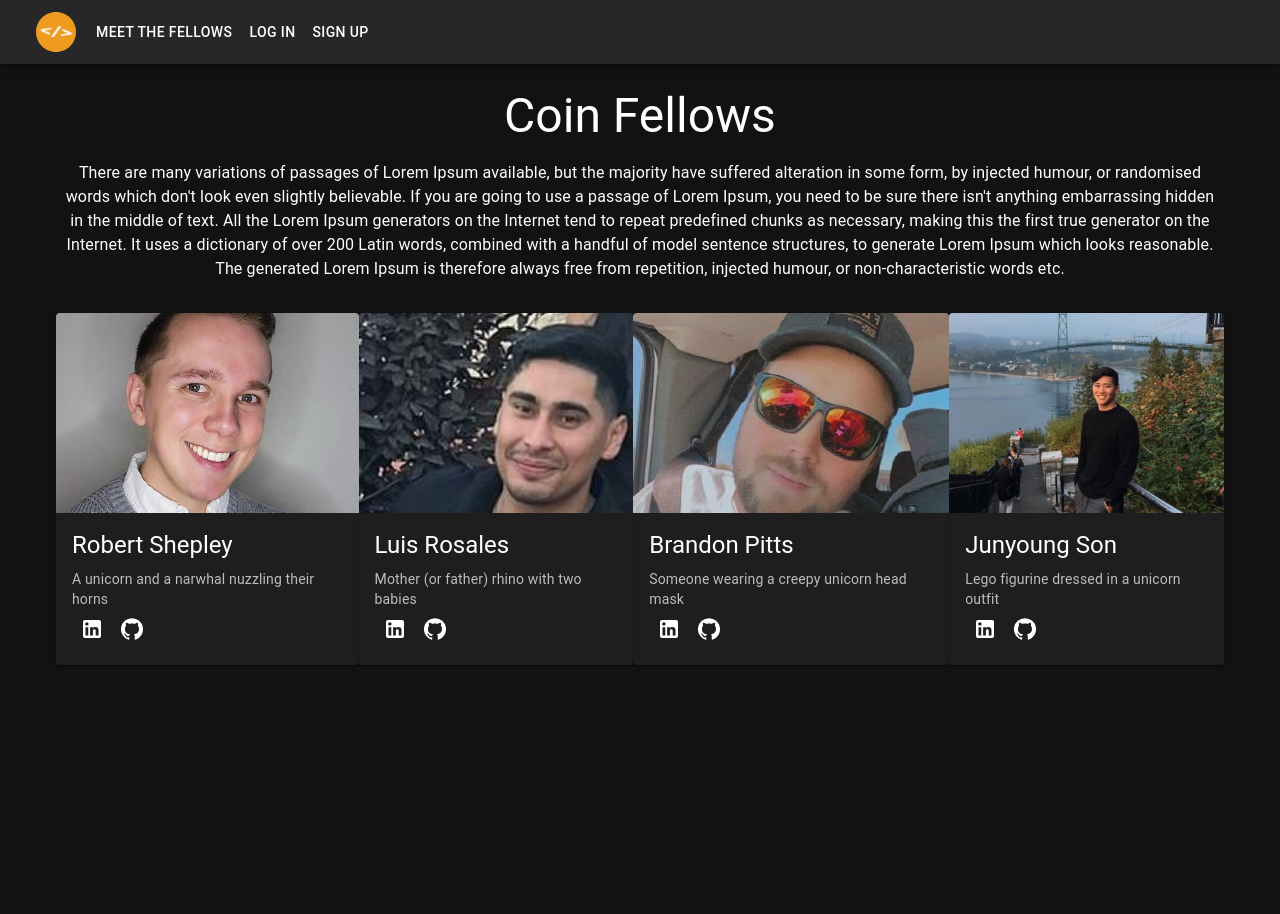
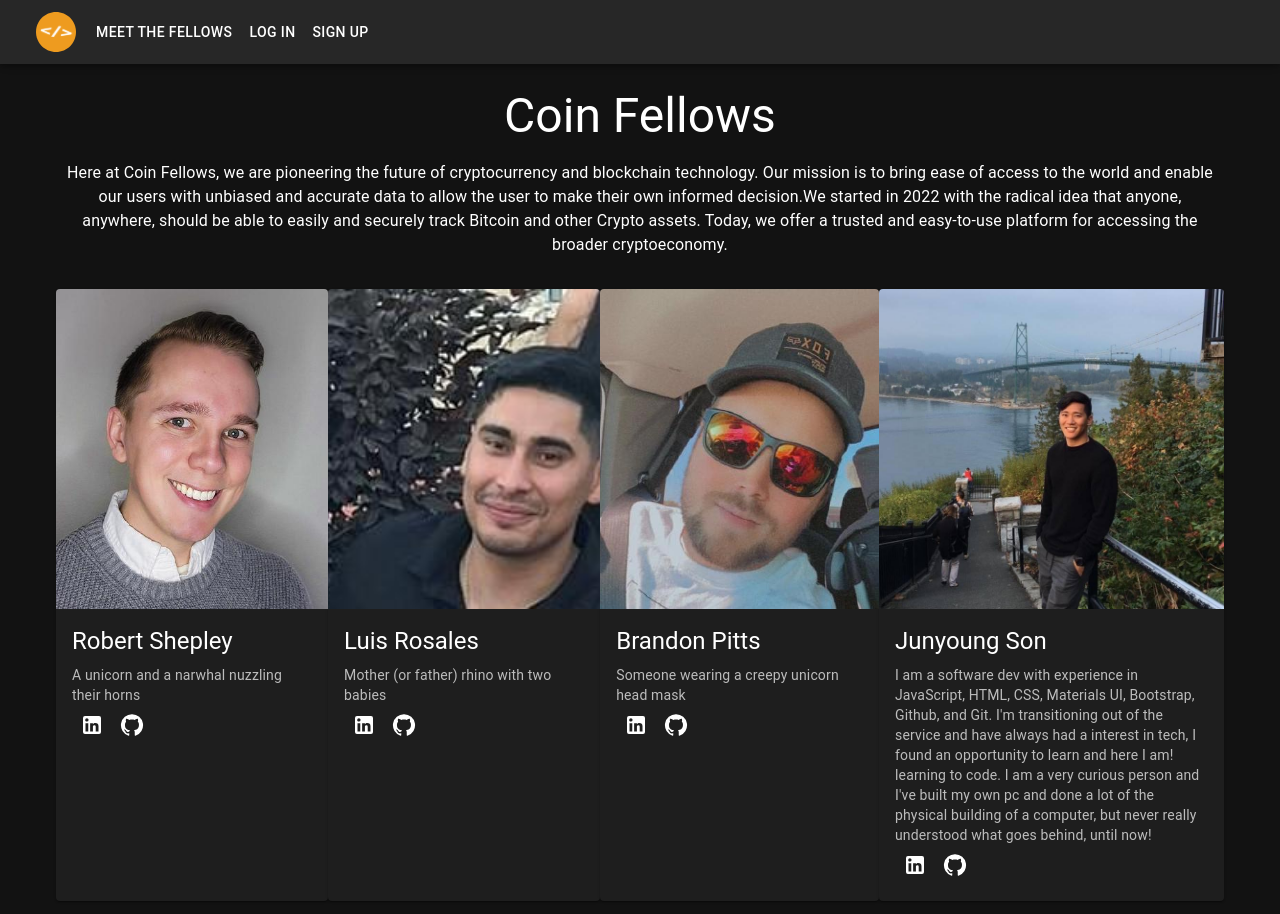
Before and after one commit to Windows-Extreme/based-coin, a React (Create React App) app: page /about in a window 1280 px wide. Shown: the top 914 px of the page. Before the commit the page ends 800 px from the top, so only its background shows below. Built offline with nearby package versions, Linux system fonts and the light colour scheme; no server answers.

Commit message:
updated about, profile card, dev profiles

```diff
--- a/src/DevProfiles.json
+++ b/src/DevProfiles.json
@@ -27,7 +27,7 @@
       "_id": 4,
       "image_url": "/img/JunProImg.jpg",
       "name": "Junyoung Son",
-      "description": "Lego figurine dressed in a unicorn outfit",
+      "description": "I am a software dev with experience in JavaScript, HTML, CSS, Materials UI, Bootstrap, Github, and Git. I'm transitioning out of the service and have always had a interest in tech, I found an opportunity to learn and here I am! learning to code. I am a very curious person and I've built my own pc and done a lot of the physical building of a computer, but never really understood what goes behind, until now!",
       "linkedin": "https://www.linkedin.com/in/junyoung-son-g/",
       "github": "https://github.com/Junyoungson808"
     }
--- a/src/ProfileCard.js
+++ b/src/ProfileCard.js
@@ -18,7 +18,8 @@ class ProfileCard extends React.Component {
           <CardActionArea>
             <CardMedia
               component="img"
-              height="200"
+              height="320"
+              width="320"
               image={this.props.image}
               alt="Profile Picture"
             />
--- a/src/pages/about-page.js
+++ b/src/pages/about-page.js
@@ -28,18 +28,8 @@ class AboutUs extends React.Component {
             Coin Fellows
           </Typography>
           <Typography align = "center" variant= "body1" gutterBottom >
-            There are many variations of passages of Lorem Ipsum available, but
-            the majority have suffered alteration in some form, by injected
-            humour, or randomised words which don't look even slightly
-            believable. If you are going to use a passage of Lorem Ipsum, you
-            need to be sure there isn't anything embarrassing hidden in the
-            middle of text. All the Lorem Ipsum generators on the Internet tend
-            to repeat predefined chunks as necessary, making this the first true
-            generator on the Internet. It uses a dictionary of over 200 Latin
-            words, combined with a handful of model sentence structures, to
-            generate Lorem Ipsum which looks reasonable. The generated Lorem
-            Ipsum is therefore always free from repetition, injected humour, or
-            non-characteristic words etc.
+
+          Here at Coin Fellows, we are pioneering the future of cryptocurrency and blockchain technology. Our mission is to bring ease of access to the world and enable our users with unbiased and accurate data to allow the user to make their own informed decision.We started in 2022 with the radical idea that anyone, anywhere, should be able to easily and securely track Bitcoin and other Crypto assets. Today, we offer a trusted and easy-to-use platform for accessing the broader cryptoeconomy.
           </Typography>
           </Container>
 
```
